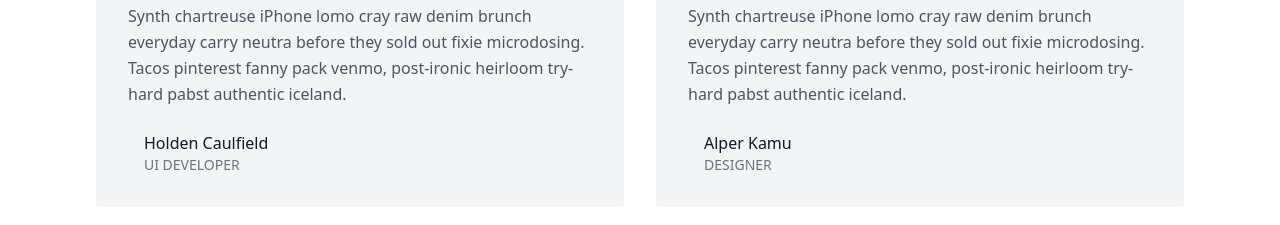
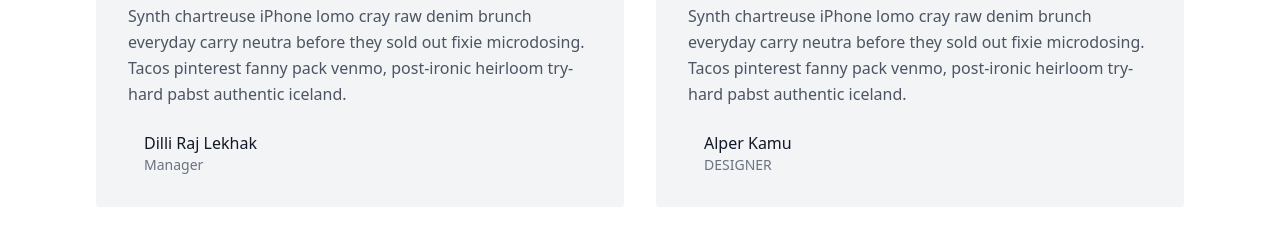
Before and after one commit to kapilpant157/rpa, a Next.js app: page / in a window 1280 px wide. Shown: the part 3900-4125 px from the top of the page. Built offline with nearby package versions, Linux system fonts and the light colour scheme.

Commit message:
testiminoal

```diff
--- a/components/Testimonials.jsx
+++ b/components/Testimonials.jsx
@@ -15,8 +15,8 @@
           <a class="inline-flex items-center">
             {/* <img alt="testimonial" src="https://dummyimage.com/106x106" class="w-12 h-12 rounded-full flex-shrink-0 object-cover object-center"> */}
             <span class="flex-grow flex flex-col pl-4">
-              <span class="title-font font-medium text-gray-900">Holden Caulfield</span>
-              <span class="text-gray-500 text-sm">UI DEVELOPER</span>
+              <span class="title-font font-medium text-gray-900">Dilli Raj Lekhak</span>
+              <span class="text-gray-500 text-sm">Manager </span>
             </span>
           </a>
         </div>
```
